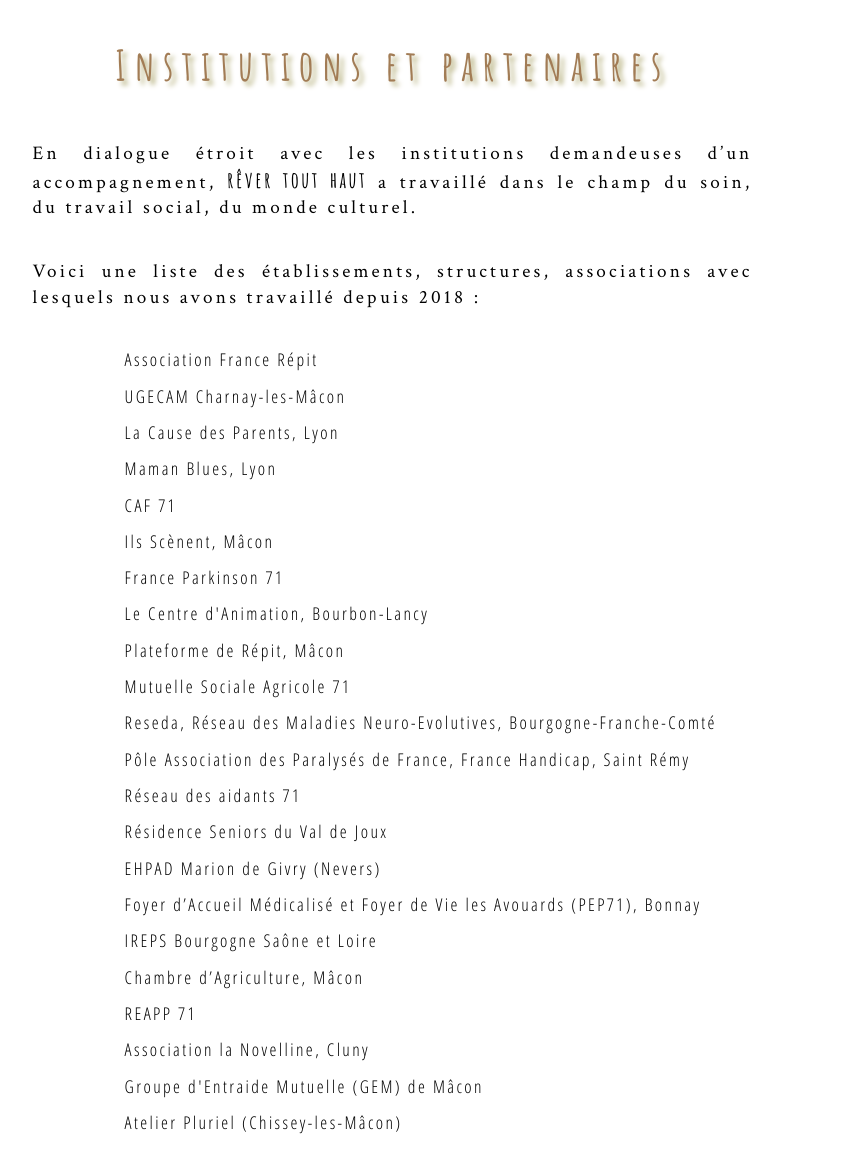
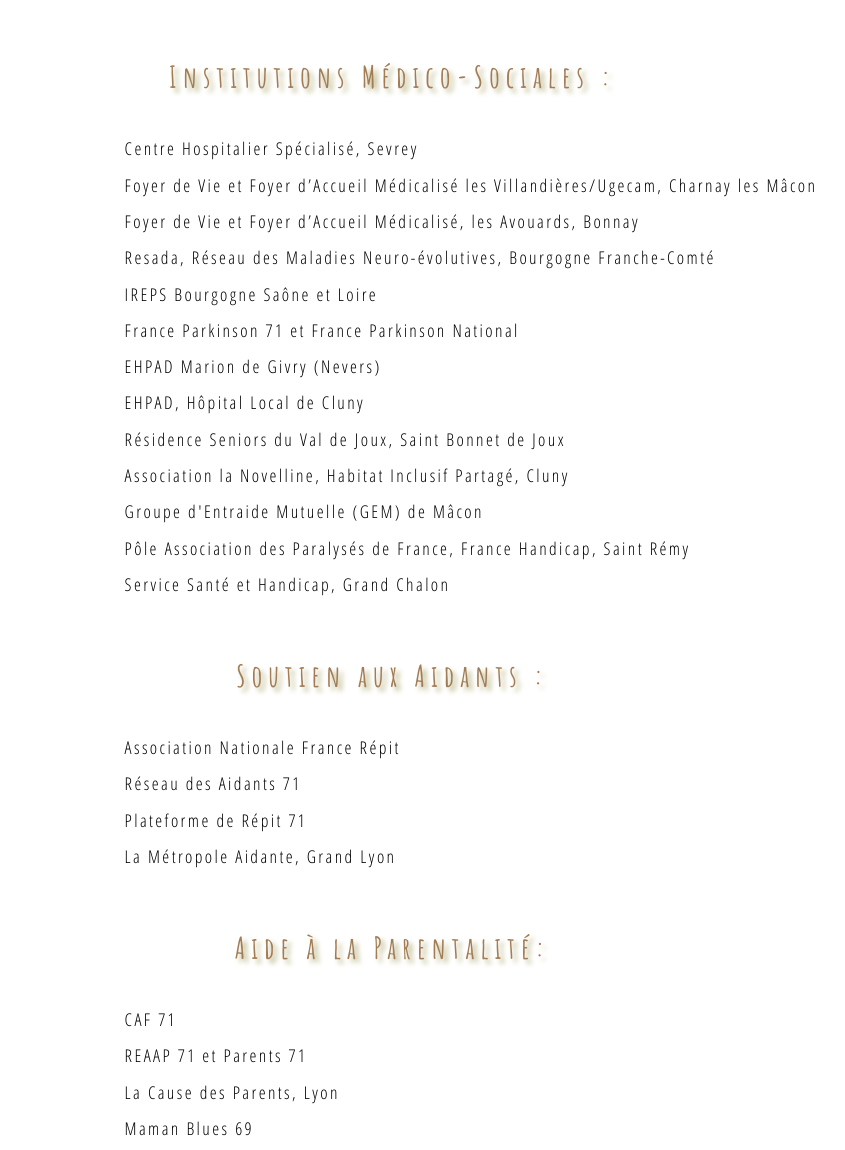
Before and after one commit to leshnik/revertouthaut, a Jekyll site: the page built from institutions-et-partenaires.md, in a window 1280 px wide and 1400 px high. Shown: the part 250-1400 px from the top of the window, without its empty margins (224-1069 px from the left). Built offline with Jekyll 4.4.1, drawn with Linux system fonts in a browser that asks for light colours; some of the changed text lies outside the part shown.

Commit message:
update institutions et...

```diff
--- a/institutions-et-partenaires.md
+++ b/institutions-et-partenaires.md
@@ -4,82 +4,81 @@
 summary: Sous forme de protocole et en complément du suivi médical et social des personnes, nos ateliers peuvent s’adapter à toutes sortes d’institutions, d’associations et de structures de soin, du monde éducatif, judiciaire, de la précarité sociale, de la Protection de l’Enfance, et tous les services d’aides et d’accompagnement des personnes en difficulté.
 ---
 
-<h1>Institutions et partenaires</h1>
+<h2>Institutions Médico-Sociales :</h2>
+ <ul class="institutions">
+<li>Centre Hospitalier Spécialisé, Sevrey</li>
+<li>Foyer de Vie et Foyer d’Accueil Médicalisé les Villandières/Ugecam, Charnay les Mâcon</li>
+<li>Foyer de Vie et Foyer d’Accueil Médicalisé, les Avouards, Bonnay</li>
+<li>Resada, Réseau des Maladies Neuro-évolutives, Bourgogne Franche-Comté</li>
+<li>IREPS Bourgogne Saône et Loire</li>
+<li>France Parkinson 71 et France Parkinson National</li>
+<li>EHPAD Marion de Givry (Nevers)</li>
+<li>EHPAD, Hôpital Local de Cluny</li>
+<li>Résidence Seniors du Val de Joux, Saint Bonnet de Joux</li>
+<li>Association la Novelline, Habitat Inclusif Partagé, Cluny</li>
+<li>Groupe d'Entraide Mutuelle (GEM) de Mâcon</li>
+<li>Pôle Association des Paralysés de France, France Handicap, Saint Rémy</li>
+<li>Service Santé et Handicap, Grand Chalon</li>
+</ul>
 
-<p class="intro-text">En dialogue étroit avec les institutions demandeuses d’un accompagnement, <span class="rever-typog">rêver tout haut</span> a travaillé dans le champ du soin, du travail social, du monde culturel.</p>
+<h2>Soutien aux Aidants :</h2>
+ <ul class="institutions">
+<li>Association Nationale France Répit</li>
+<li>Réseau des Aidants 71</li>
+<li>Plateforme de Répit 71</li>
+<li>La Métropole Aidante, Grand Lyon</li>
+</ul>
 
-<p class="intro-text">Voici une liste des établissements, structures, associations avec lesquels nous avons travaillé depuis 2018 :</p>
+<h2>Aide à la Parentalité:</h2>
+ <ul class="institutions">
+<li>CAF 71</li>
+<li>REAAP 71 et Parents 71</li>
+<li>La Cause des Parents, Lyon</li>
+<li>Maman Blues 69</li>
+<li>Maison de la Parentalité, Auxerre</li>
+<li>Lieu d’Accueil Parent Enfant Patapon, Mâcon</li>
+<li>Lieu d’Accueil Parent Enfant La Pomme Verte, Chalon</li>
+<li>Maison de la Parentalité, Montceau les Mines</li>
+<li>Espace 1001 Familles, Cluny</li>
+<li>Udaf 71 (Antenne de Charolles)</li>
+<li>Maison des Familles, Prevessin</li>
+<li>Lieu d’Accueil Parents/Enfants 1,2,3 Soleil, Autun</li>
+<li>Maison des Parents, Dugny (93)</li>
+<li>Association pour l’Accompagnement de l’Enfance et de la Parentalité, /Jeunes Pousses, Bourg en Bresse</li>
+<li>Maternité, Hôpital de Mâcon</li>
+<li>CIAS Grand Autunois-Morvan</li>
+<li>Maison des Parents, le Creusot</li>
+<li>Maison de la Famille, Chalon sur Saône</li>
+</ul>
 
-<ul class="institutions">
-<li>Association France Répit</li>
-<li>UGECAM Charnay-les-Mâcon</li>
-<li>La Cause des Parents, Lyon</li>
-<li> Maman Blues, Lyon</li>
-<li>CAF 71</li>
+<h2>Organismes Sociaux :</h2>
+ <ul class="institutions">
+<li>Mutuelle Sociale Agricole 71</li>
+<li>Chambre d’Agriculture, Mâcon</li>
+<li>Association le Pont, Mâcon, Chalon sur Saône, Paray le Monial</li>
+<li>CCAS Mâcon</li>
+</ul>
+
+
+<h2>Structures Socio-Culturelles :</h2>
+ <ul class="institutions">
+<li>Atelier Pluriel (Chissey-les-Mâcon)</li>
 <li>Ils Scènent, Mâcon</li>
-<li>France Parkinson 71</li>
 <li>Le Centre d'Animation, Bourbon-Lancy</li>
-<li>Plateforme de Répit, Mâcon</li>
-<li>Mutuelle Sociale Agricole 71</li>
-
-<li>Reseda, Réseau des Maladies Neuro-Evolutives, Bourgogne-Franche-Comté</li>
-
-<li>Pôle Association des Paralysés de France, France Handicap, Saint Rémy</li>
-
-<li>Réseau des aidants 71</li>
-
-<li>Résidence Seniors du Val de Joux</li>
-<li>EHPAD Marion de Givry (Nevers)</li>
-
-<li>Foyer d’Accueil Médicalisé et Foyer de Vie les Avouards (PEP71), Bonnay</li>
-
-<li>IREPS Bourgogne Saône et Loire</li>
-
-<li>Chambre d’Agriculture, Mâcon</li>
-
-<li>REAPP 71</li>
-
-<li>Association la Novelline, Cluny</li>
-<li>Groupe d'Entraide Mutuelle (GEM) de Mâcon</li>
-<li>Atelier Pluriel (Chissey-les-Mâcon)</li>
-
-<li>Association le Pont, Mâcon, Chalon sur Saône, Paray le Monial</li>
-<li>Udaf 71 (Antenne de Charolles)</li>
-
 <li>Centre Social l’Orange Bleue, Saint Marcel</li>
-
-<li>Lieu d’Accueil Parent Enfant Patapon, Mâcon</li>
-
-<li>Lieu d’Accueil Parent Enfant La Pomme Verte, Chalon</li>
-
-<li>Maison de la Parentalité, Montceau les Mines</li>
-
-<li>Espace 1001 Familles, Cluny</li>
-
-<li>Maison de la Parentalité, Auxerre</li>
-
-<li>Maison des Familles, Prevessin</li>
-
-<li>CIAS Grand Autunois-Morvan</li>
-
-<li>Lieu d’Accueil Parents/Enfants 1,2,3 Soleil, Autun</li>
-
-<li>Maison des Parents, Dugny (93)</li>
-
-<li>Service Santé et Handicap, Grand Chalon</li>
-
+<li>Centre Social, Mairie de Sanvignes les Mines</li>
+<li>Centre Social, Semur en Brionnais</li>
 <li>Espace Culturel, Paray le Monial</li>
-
-<li>Association pour l’Accompagnement de l’Enfance et de la Parentalité, /Jeunes Pousses, Bourg en Bresse</li>
-
 <li>Association Vivre au Féminin, Tournus</li>
-
 <li>Le Réservoir, Saint Marcel, salle de spectacle</li>
 <li>La Roue Voilée</li>
 <li>D'Jazz Nevers</li>
+<li>L’Ecla, Saint Vallier, salle de spectacle</li>
+<li>MJC l’Héritan, Mâcon</li>
+<li>Ciné-Ressources 71</li>
+<li>Théâtre les Arts de Cluny</li>
+<li>Salle Jean Genet, Couches</li>
+<li>Printemps des Poètes</li>
+</ul>
 
-<li>L’Ecla, Saint Vallier, salle de spectacle</li>
-
-<li>Ciné-Ressources 71</li>
-</ul>
-<p class="intro-text"><span class="rever-typog">rêver tout haut</span> est soutenu par la Conférence des Financeurs, le Conseil Départemental de Saône et Loire, la DRAC Bourgogne-Franche-Comté et le Fonds Départemental de la Vie Associative</p>
+<p class="intro-text"><span class="rever-typog">rêver tout haut</span> est soutenu dans ses projets par la Conférence des Financeurs, le Conseil Départemental de Saône et Loire, la DRAC Bourgogne-Franche-Comté, l’ARS Bourgogne Franche-Comté,  le Fonds Départemental de la Vie Associative et la Mutuelle Sociale Agricole.</p>
```
Also changed, not shown: institutions-et-partenaires_old.md (added, +85 -0 lines).
